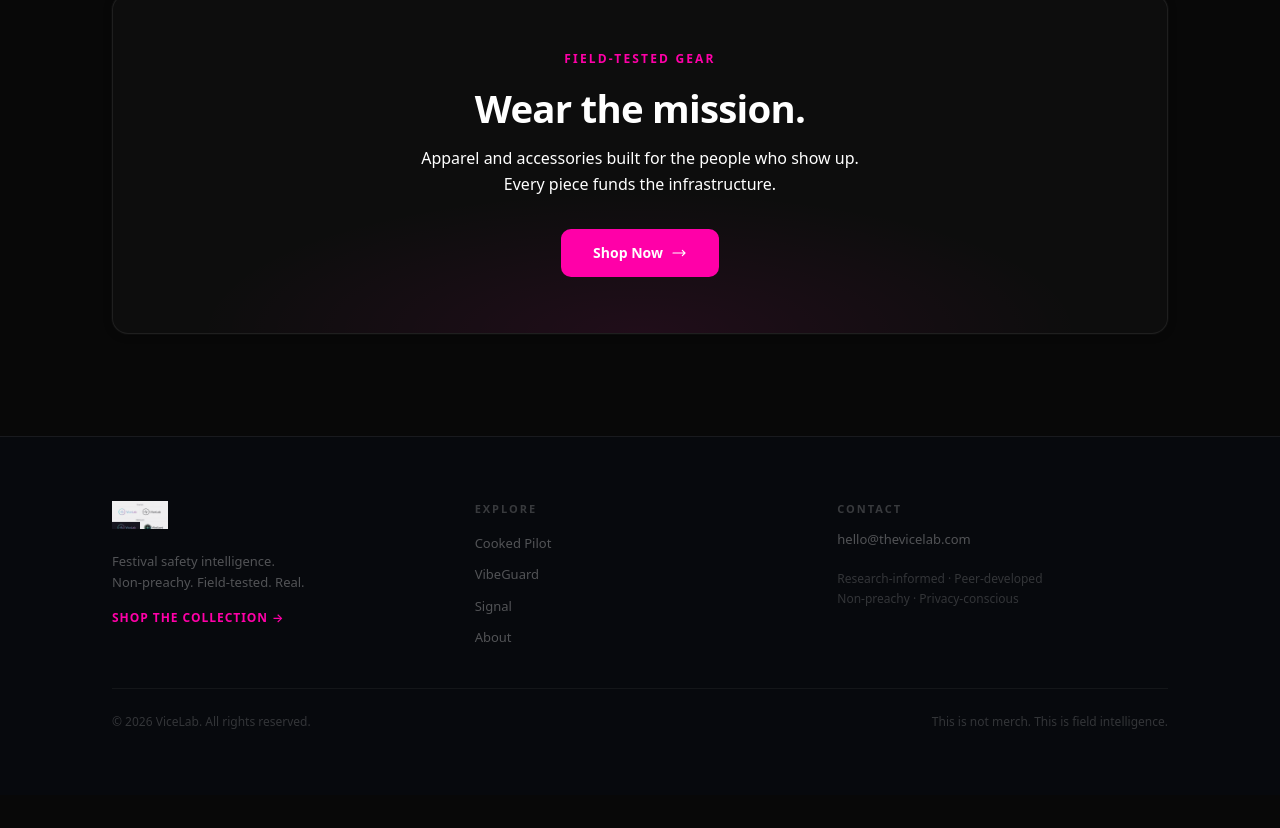
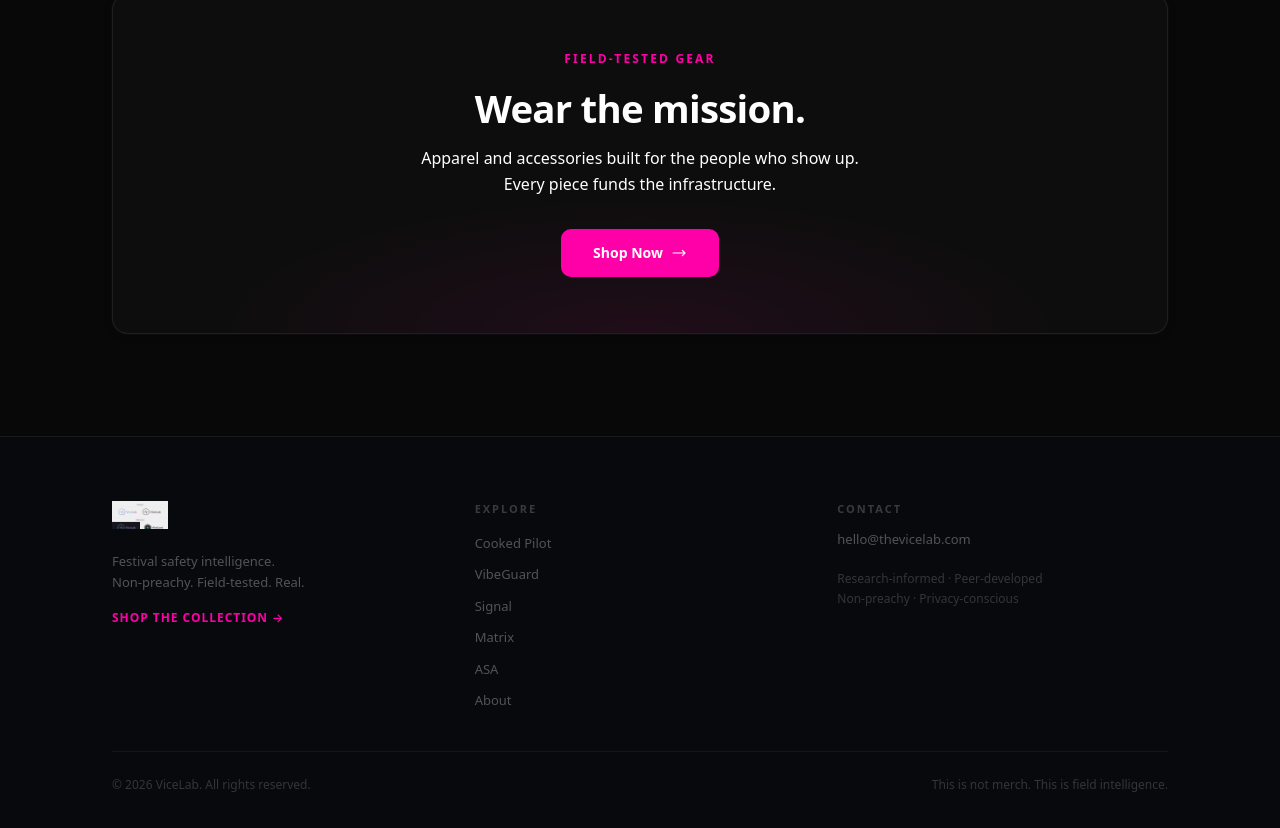
Before and after one commit to CP-Zav/vicelab-website, a Next.js app: page / in a window 1280 px wide. Shown: the part 1584-2412 px from the top of the page. Before the commit the page ends 2379 px from the top, so only its background shows below. Built offline with nearby package versions, Linux system fonts and the light colour scheme.

Commit message:
feat(nav/footer): add Matrix and ASA links
- Nav: Matrix → /matrix, ASA → /asa added after Signal in links[]
- Footer: Matrix → /matrix, ASA → /asa added to productLinks[] before About
- No redesign, no other changes

```diff
--- a/components/Footer.tsx
+++ b/components/Footer.tsx
@@ -6,6 +6,8 @@ const productLinks = [
   { href: "/cooked-pilot", label: "Cooked Pilot" },
   { href: "/vibeguard",    label: "VibeGuard" },
   { href: "/signal",       label: "Signal" },
+  { href: "/matrix",       label: "Matrix" },
+  { href: "/asa",          label: "ASA" },
   { href: "/vicelab",      label: "About" },
 ];
 
--- a/components/Nav.tsx
+++ b/components/Nav.tsx
@@ -9,6 +9,8 @@ const links = [
   { href: "/cooked-pilot", label: "Cooked Pilot" },
   { href: "/vibeguard",    label: "VibeGuard" },
   { href: "/signal",       label: "Signal" },
+  { href: "/matrix",       label: "Matrix" },
+  { href: "/asa",          label: "ASA" },
 ];
 
 const SHOP_URL = "https://vicelab-collective.bigcartel.com/";
```
